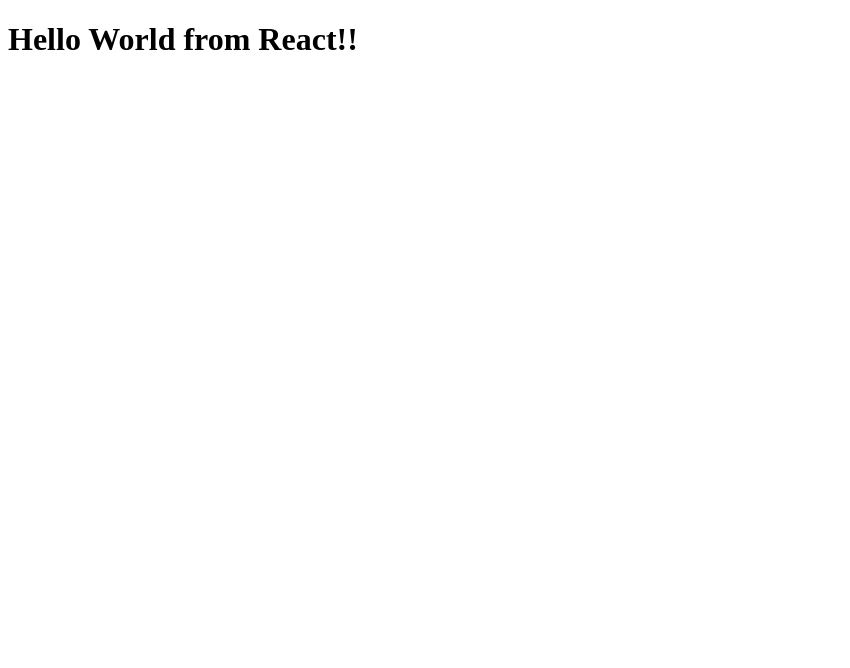
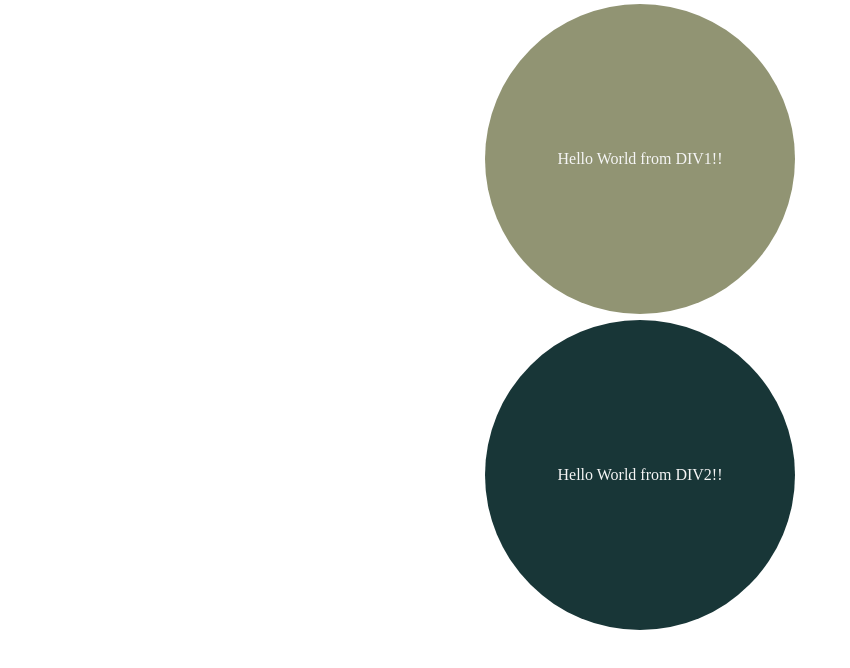
Before and after one commit to ifshivam/react, a plain HTML site: page index1.html in a window 1280 px wide. Shown: the whole page, without its empty margins (0-850 px from the left). Drawn offline with nearby package versions, Linux system fonts and the light colour scheme.

Commit message:
creates-2 div in react

```diff
--- a/App.js
+++ b/App.js
@@ -1,3 +1,7 @@
-const heading = React.createElement("h1",{},"Hello World from React!!");
+const heading =
+[
+    React.createElement("div",{id:"DIV1"},"Hello World from DIV1!!",),
+    React.createElement("div",{id:"DIV2"},"Hello World from DIV2!!")
+]
 const root = ReactDOM.createRoot(document.getElementById("root"));
 root.render(heading);
--- a/index1.html
+++ b/index1.html
@@ -4,6 +4,7 @@
     <meta charset="UTF-8">
     <meta name="viewport" content="width=device-width, initial-scale=1.0">
     <title>React-Document</title>
+    <link rel="stylesheet" href="./style.css">
 </head>
 <body>
     <div id="root">
--- /dev/null
+++ b/style.css
@@ -0,0 +1,32 @@
+*{
+    margin: 0;
+    padding: 0;
+}
+body{
+    display: flex;
+    justify-content: center;
+    align-items: center;
+}
+#DIV1{
+    margin-top: 4px;
+    width: 310px;
+    height: 310px;
+    color: whitesmoke;
+    background-color: rgb(145, 148, 115);
+    display: flex;
+    justify-content: center;
+    align-items: center;
+    border-radius: 50%;
+}
+#DIV2{
+    margin-top: 6px;
+    width: 310px;
+    height: 310px;
+    color: whitesmoke;
+    background-color: rgb(24, 54, 55);
+    display: flex;
+    justify-content: center;
+    align-items: center;
+    border-radius: 50%;
+
+}
```
